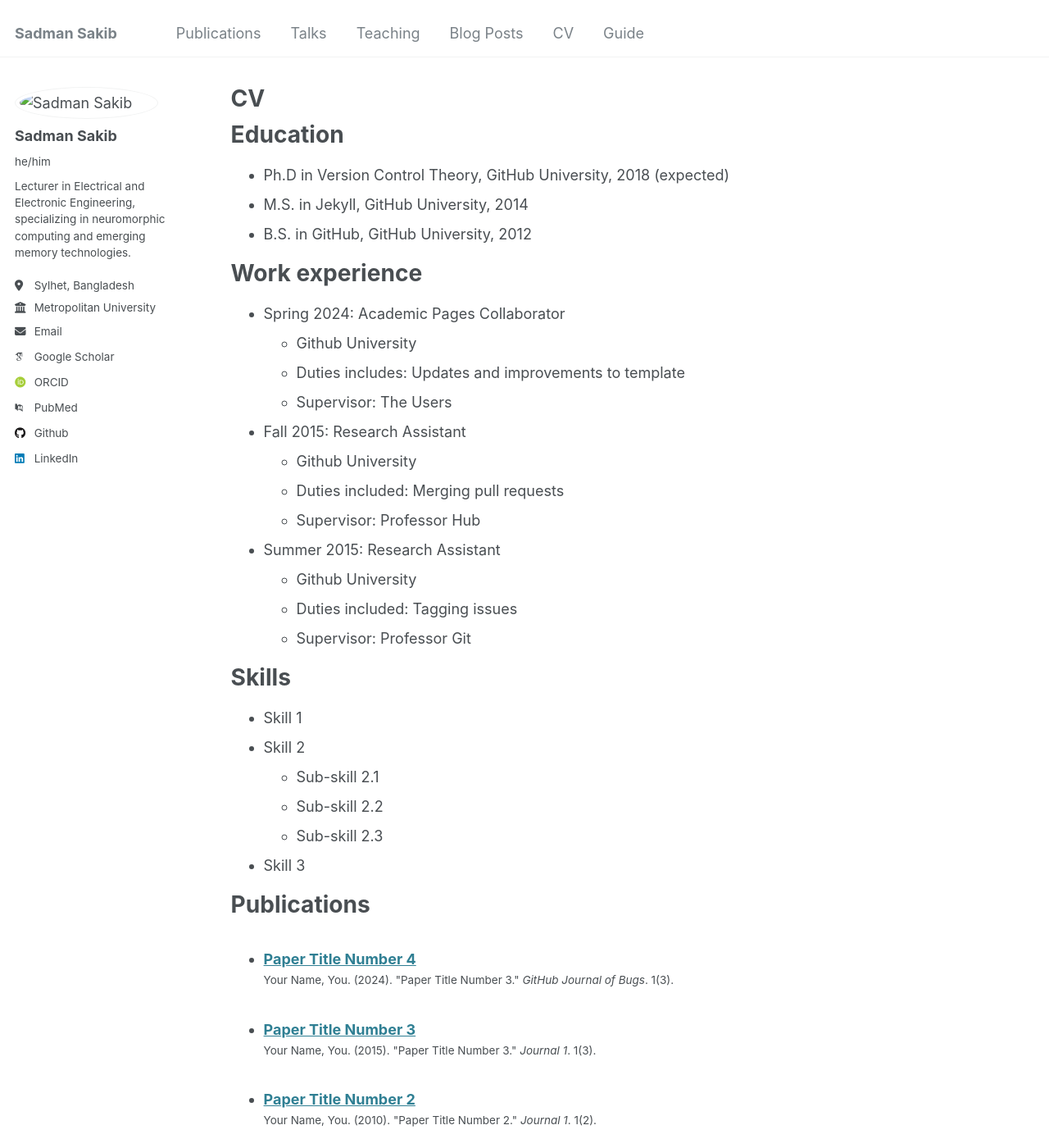
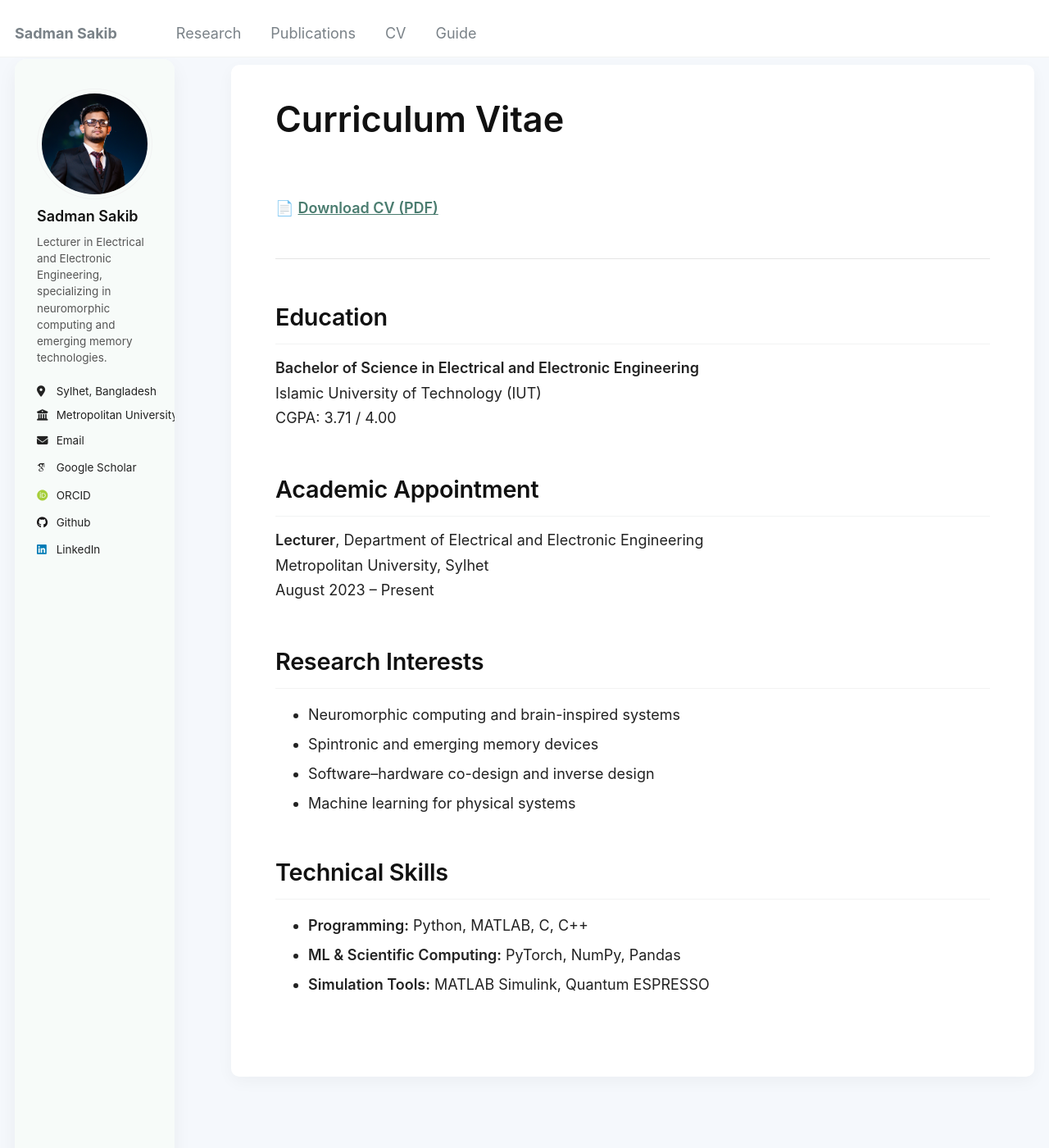
Before and after one commit to Ssakib92/ssakib92.github.io, a Jekyll site: the page built from _pages/cv.md, in a window 1280 px wide and 1400 px high. Shown: the whole window at 82% size. Built offline with Jekyll 4.4.1, drawn with Linux system fonts in a browser that asks for light colours; some web fonts are replaced; some of the changed text lies outside the part shown.

Commit message:
Finalize academic website layout and content

```diff
--- a/Gemfile
+++ b/Gemfile
@@ -10,3 +10,5 @@ group :jekyll_plugins do
 end
 
 gem 'github-pages'
+
+gem "tzinfo-data", "~> 1.2025"
--- a/_config.yml
+++ b/_config.yml
@@ -23,7 +23,7 @@ author:
   # Biographic information
   avatar           : "profile.jpg"  # Add your profile picture in the 'assets/images' folder
   name             : "Sadman Sakib"
-  pronouns         : "he/him"
+  pronouns         :
   bio              : "Lecturer in Electrical and Electronic Engineering, specializing in neuromorphic computing and emerging memory technologies."
   location         : "Sylhet, Bangladesh"
   employer         : "Metropolitan University"
@@ -32,11 +32,11 @@ author:
 
   # Academic websites
   arxiv            : # URL - Update with the correct link to your profile
-  googlescholar    : "https://scholar.google.com/citations?user=PS_CX0AAAAAJ"
+  googlescholar    : "https://scholar.google.com/citations?user=cY15zpkAAAAJ&hl=en&oi=sra"
   impactstory      : # URL
-  orcid            : "http://orcid.org/yourorcidurl"
+  orcid            : "https://orcid.org/0009-0002-8362-2405"
   semantic         : # URL
-  pubmed           : "https://www.ncbi.nlm.nih.gov/pubmed/?term=john+snow"
+  pubmed           : # URL
   researchgate     : # URL
   scopus           : # URL
 
@@ -58,7 +58,7 @@ author:
   keybase          : # Username
   instagram        : # Username
   lastfm           : # Username
-  linkedin         : "https://www.linkedin.com/in/sadman-sakib-shammo/"  # Your LinkedIn profile
+  linkedin         : "sadman-sakib-shammo/"  # Your LinkedIn profile
   mastodon         : # URL
   medium           : # URL
   pinterest        : # Username
--- a/_data/navigation.yml
+++ b/_data/navigation.yml
@@ -5,20 +5,11 @@
 # prevent it from being included in the site.
 
 main:
+  - title: "Research"
+    url: /research/
+
   - title: "Publications"
     url: /publications/
-
-  - title: "Talks"
-    url: /talks/
-
-  - title: "Teaching"
-    url: /teaching/
-
-  #- title: "Portfolio"
-  #  url: /portfolio/
-
-  - title: "Blog Posts"
-    url: /year-archive/
 
   - title: "CV"
     url: /cv/
--- a/_pages/cv.md
+++ b/_pages/cv.md
@@ -1,64 +1,30 @@
 ---
-layout: archive
-title: "CV"
+layout: single
+title: "Curriculum Vitae"
 permalink: /cv/
-author_profile: true
-redirect_from:
-  - /resume
 ---
 
-{% include base_path %}
+📄 **[Download CV (PDF)](/files/CV.pdf)**
 
-Education
-======
-* Ph.D in Version Control Theory, GitHub University, 2018 (expected)
-* M.S. in Jekyll, GitHub University, 2014
-* B.S. in GitHub, GitHub University, 2012
+---
 
-Work experience
-======
-* Spring 2024: Academic Pages Collaborator
-  * Github University
-  * Duties includes: Updates and improvements to template
-  * Supervisor: The Users
+## Education
+**Bachelor of Science in Electrical and Electronic Engineering**
+Islamic University of Technology (IUT)
+CGPA: 3.71 / 4.00
 
-* Fall 2015: Research Assistant
-  * Github University
-  * Duties included: Merging pull requests
-  * Supervisor: Professor Hub
+## Academic Appointment
+**Lecturer**, Department of Electrical and Electronic Engineering
+Metropolitan University, Sylhet
+August 2023 – Present
 
-* Summer 2015: Research Assistant
-  * Github University
-  * Duties included: Tagging issues
-  * Supervisor: Professor Git
+## Research Interests
+- Neuromorphic computing and brain-inspired systems
+- Spintronic and emerging memory devices
+- Software–hardware co-design and inverse design
+- Machine learning for physical systems
 
-Skills
-======
-* Skill 1
-* Skill 2
-  * Sub-skill 2.1
-  * Sub-skill 2.2
-  * Sub-skill 2.3
-* Skill 3
-
-Publications
-======
-  <ul>{% for post in site.publications reversed %}
-    {% include archive-single-cv.html %}
-  {% endfor %}</ul>
-
-Talks
-======
-  <ul>{% for post in site.talks reversed %}
-    {% include archive-single-talk-cv.html  %}
-  {% endfor %}</ul>
-
-Teaching
-======
-  <ul>{% for post in site.teaching reversed %}
-    {% include archive-single-cv.html %}
-  {% endfor %}</ul>
-
-Service and leadership
-======
-* Currently signed in to 43 different slack teams
+## Technical Skills
+- **Programming:** Python, MATLAB, C, C++
+- **ML & Scientific Computing:** PyTorch, NumPy, Pandas
+- **Simulation Tools:** MATLAB Simulink, Quantum ESPRESSO
--- a/assets/css/main.scss
+++ b/assets/css/main.scss
@@ -39,3 +39,210 @@
 @import "vendor/font-awesome/brands";
 @import "vendor/magnific-popup/magnific-popup";
 @import "print";
+
+
+/* =========================================================
+   1. GLOBAL TYPOGRAPHY & READABILITY
+   Controls text size, spacing, and font choices
+   ========================================================= */
+
+/* Base font and text color */
+body {
+  font-family: "Inter", -apple-system, BlinkMacSystemFont,
+               "Segoe UI", Roboto, Helvetica, Arial, sans-serif;
+  color: #222;
+  background-color: #f5f8fc; /* overall page background */
+}
+
+/* Paragraph readability */
+p {
+  line-height: 1.7;
+  margin-bottom: 1.2rem;
+}
+
+/* Headings hierarchy */
+h1 {
+  font-size: 2.4rem;
+  margin-bottom: 1rem;
+}
+
+h2 {
+  font-size: 1.6rem;
+  margin-top: 2.2rem;
+  margin-bottom: 0.8rem;
+}
+
+h3 {
+  margin-top: 1.6rem;
+}
+
+/* Slightly stronger headings */
+h1, h2, h3 {
+  color: #111;
+  font-weight: 600;
+}
+
+/* Links (academic green accent) */
+a {
+  color: #4a7c6f;
+  text-decoration: none;
+}
+
+a:hover {
+  text-decoration: underline;
+}
+
+/* Bold text clarity */
+strong {
+  font-weight: 600;
+}
+
+/* Horizontal rules */
+hr {
+  border: none;
+  border-top: 1px solid #e5e5e5;
+  margin: 2.5rem 0;
+}
+
+/* Lists spacing */
+ul li {
+  margin-bottom: 0.5rem;
+}
+
+
+/* =========================================================
+   2. MAIN PAGE LAYOUT & SPACING
+   Controls the white content "paper"
+   ========================================================= */
+
+.page {
+  max-width: 980px;          /* gives enough room for sidebar + content */
+  background: #ffffff;
+  margin-top: -1.5rem;
+  border-radius: 10px;
+  padding: 2.5rem 3rem;
+  box-shadow: 0 6px 20px rgba(0, 0, 0, 0.04);
+}
+
+/* Improve section separation */
+section,
+.page__content > h2,
+.page__content > h3 {
+  margin-top: 3rem;
+}
+
+/* Emphasize first heading on Home page */
+.page__content h1:first-of-type {
+  font-size: 2.8rem;
+  margin-bottom: 0.5rem;
+}
+
+/* Slightly tighter subheading letters */
+.page__content h2 {
+  letter-spacing: -0.01em;
+}
+
+/* Limit paragraph width for readability */
+.page__content p {
+  max-width: 880px;
+}
+
+/* Lists spacing inside content */
+.page__content ul {
+  margin-top: 1rem;
+  margin-bottom: 1.5rem;
+}
+
+
+/* =========================================================
+   3. RESEARCH CARDS (CONTENT BLOCKS)
+   Used on Research page
+   ========================================================= */
+
+.research-card {
+  background: #ffffff;
+  border: 1px solid #eaeaea;
+  border-radius: 12px;
+  padding: 1.8rem 2rem;
+  margin-bottom: 2rem;
+  transition: transform 0.2s ease, box-shadow 0.2s ease;
+}
+
+/* Subtle hover lift (very gentle) */
+.research-card:hover {
+  transform: translateY(-2px);
+  box-shadow: 0 8px 22px rgba(0, 0, 0, 0.06);
+}
+
+/* Focus line inside cards */
+.research-focus {
+  font-size: 0.9rem;
+  color: #666;
+  text-transform: uppercase;
+  letter-spacing: 0.04em;
+  margin-bottom: 0.8rem;
+}
+
+
+/* =========================================================
+   4. SIDEBAR (AUTHOR PROFILE)
+   Controls size, background, spacing, typography
+   ========================================================= */
+
+.sidebar {
+  flex: 0 0 320px;            /* wider than default */
+  max-width: 320px;
+  background-color: #f7fbf9;  /* light green background */
+  padding: 1.5rem;
+  border-radius: 14px;
+  margin-top: 2rem;           /* push sidebar down */
+  box-shadow: 0 9px 24px rgba(0, 0, 0, 0.05);
+}
+
+/* Avatar image */
+.author__avatar img {
+  max-width: 200px;
+  border-radius: 50%;         /* circular avatar */
+}
+
+/* Small spacing tweak */
+.author__avatar {
+  margin-top: 0.5rem;
+}
+
+/* Name styling */
+.author__name {
+  font-size: 1.2rem;
+  font-weight: 600;
+}
+
+/* Bio text */
+.author__bio {
+  font-size: 0.9rem;
+  line-height: 1.4;
+  color: #555;
+}
+
+
+/* =========================================================
+   5. MAIN CONTENT WIDTH (BALANCE WITH SIDEBAR)
+   ========================================================= */
+
+
+
+
+/* =========================================================
+   6. MOBILE SAFETY
+   ========================================================= */
+
+@media (max-width: 768px) {
+  .sidebar,
+  .page__content {
+    max-width: 100%;
+    flex: 1 1 auto;
+  }
+}
+/* Main content column (safe way) */
+.page__content {
+  width: 100%;
+}
```
Also changed, not shown: _pages/about.md (+17 -15 lines), _pages/publications.md (added, +28 -0 lines), _pages/research.md (added, +37 -0 lines), images/profile.jpg (added), 1 other file.
